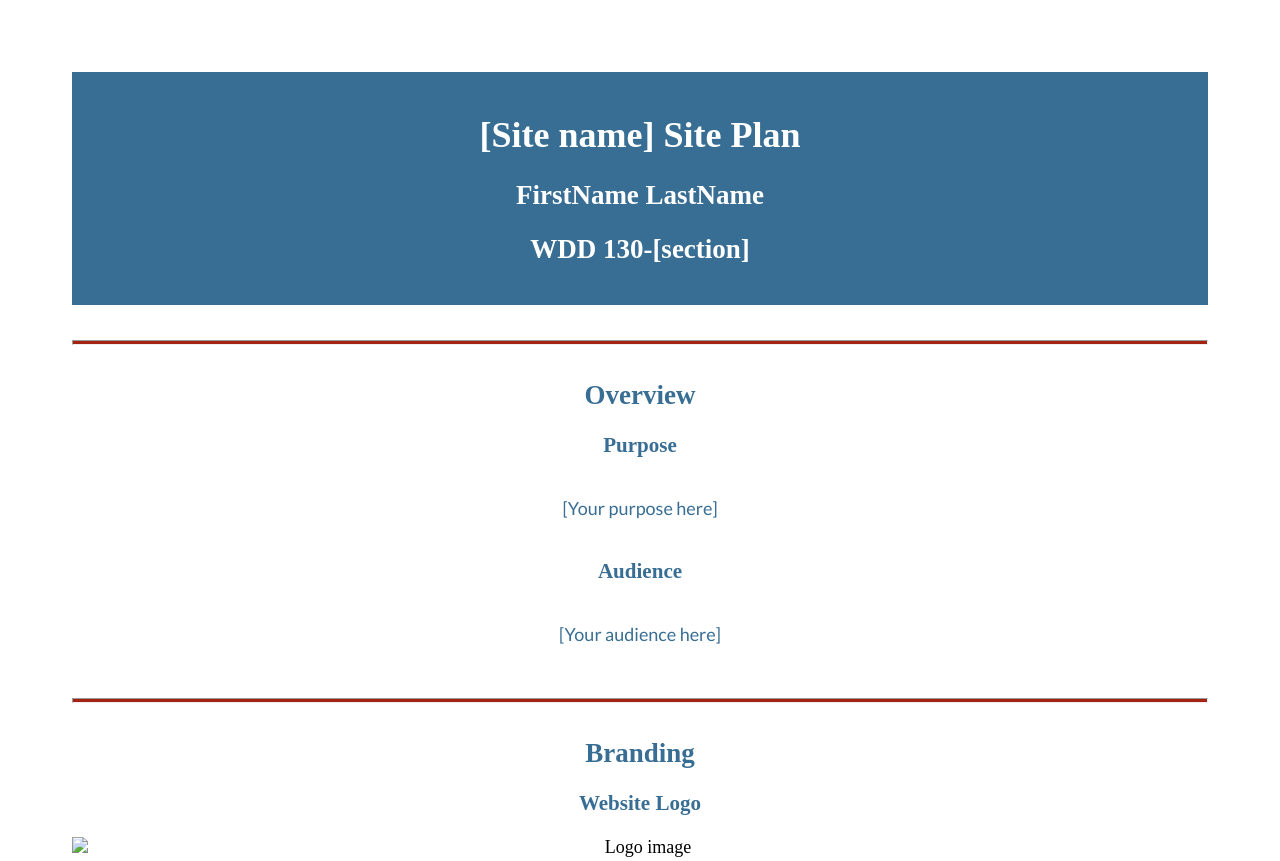
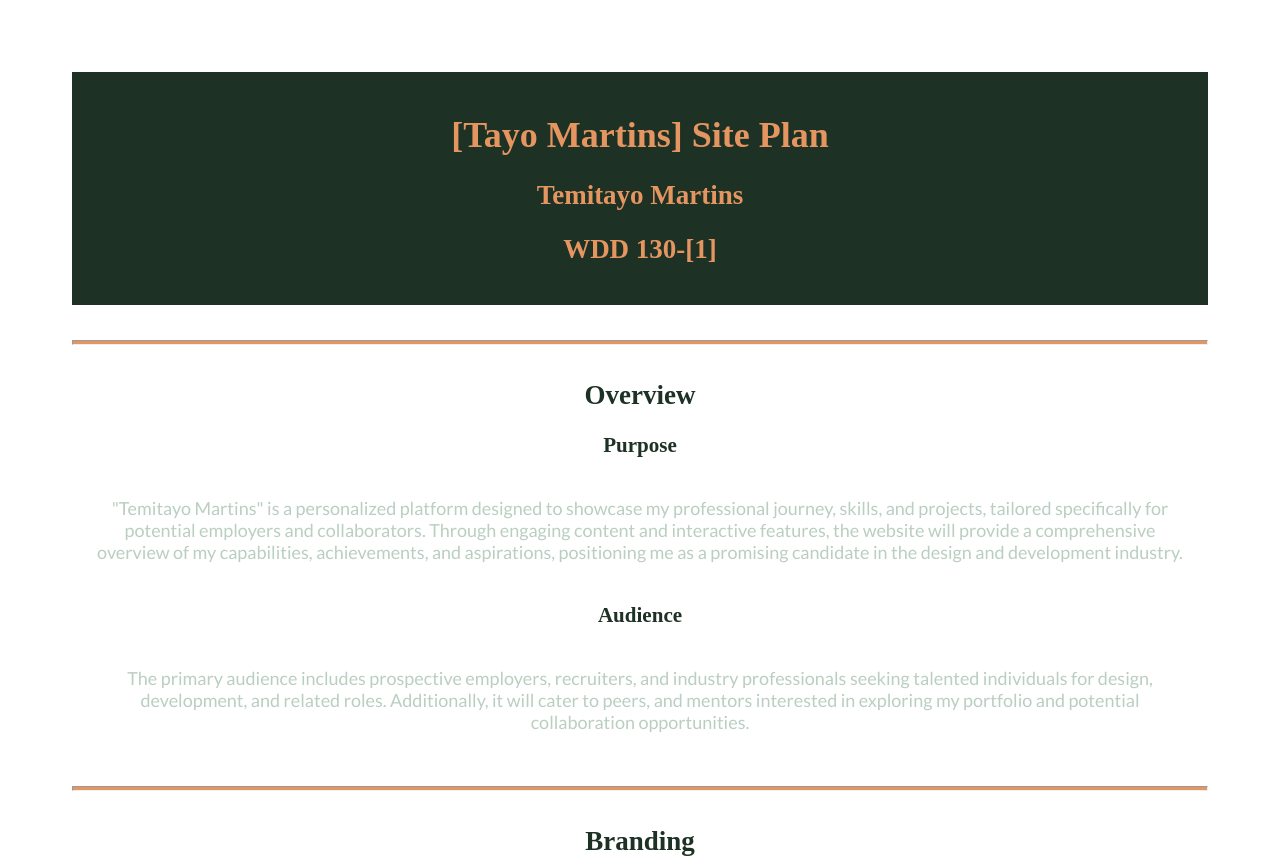
Before and after one commit to Tayoanalist/wdd130, a plain HTML site: page temitayomartins/site-plan.html in a window 1280 px wide. Shown: the top 861 px of the page. Drawn offline with Linux system fonts and the light colour scheme; a web font is replaced by a local one.

Commit message:
Portfolio

```diff
--- a/temitayomartins/site-plan.html
+++ b/temitayomartins/site-plan.html
@@ -10,9 +10,9 @@
 
   <body>
     <header>
-      <h1>[Site name] Site Plan</h1>
-      <h2>FirstName LastName</h2>
-      <h2>WDD 130-[section]</h2>
+      <h1>[Tayo Martins] Site Plan</h1>
+      <h2>Temitayo Martins</h2>
+      <h2>WDD 130-[1]</h2>
       <!-- In the header above, add the name or your site, your name and class number. For example if you are in section 3 you would put WDD 130.03 -->
     </header>
     <main>
@@ -21,17 +21,23 @@
       <hr>
       <h2>Overview</h2>
       <h3>Purpose</h3>
-      <p>[Your purpose here]</p>  <!-- change this -->
+      <p>"Temitayo Martins" is a personalized platform designed to showcase my professional journey, skills,
+        and projects, tailored specifically for potential employers and collaborators. Through engaging content
+        and interactive features, the website will provide a comprehensive overview of my capabilities,
+        achievements, and aspirations, positioning me as a promising candidate in the design and development
+        industry.</p>  <!-- change this -->
 
 
       <h3>Audience</h3>
-      <p>[Your audience here]</p>  <!-- change this -->
+      <p>The primary audience includes prospective employers, recruiters, and industry professionals seeking
+        talented individuals for design, development, and related roles. Additionally, it will cater to peers,
+        and mentors interested in exploring my portfolio and potential collaboration opportunities.</p>  <!-- change this -->
 
       <hr>
       <h2>Branding</h2>
       <h3>Website Logo</h3>
       <!-- Replace this with some sort of logo for your site.  A logo can be as simple as the name of your site in a nice font :) -->
-      <img src="#" alt="Logo image">
+      <img src="images/temitayo.jpg" alt="Logo image">
       <hr>
       <h2>
         Style Guide
@@ -45,9 +51,18 @@
       <!--  The colors you choose for a website are one of the most important decisions you will make. Follow the instructions on the activity in iLearn. You should have at least 2 colors but do not have to fill in all 4 if you do not need them.  -->
 
       <table class="colors">
-        <tr><th>Primary</th><th>Secondary</th><th>Accent 1</th><th>Accent 2</th></tr>
+        <tr>
+          <th>Primary</th>
+          <th>Secondary</th>
+          <th>Accent 1</th>
+          <th>Accent 2</th>
+        </tr>
         <!-- Switch to the site-plan.css file and change your colors there. -->
-        <tr><td class="primary"></td><td class="secondary"></td><td class="accent1"></td><td class="accent2"></td></tr>
+        <tr>
+          <td class="primary">#F6F4E8</td>
+          <td class="secondary">#BACEC1</td>
+          <td class="accent1">#E59560</td>
+          <td class="accent2">#1D3124</td></tr>
       </table>
 
       <!-- ------------------------Step 9------------------------------ -->
--- a/temitayomartins/styles/site-plan.css
+++ b/temitayomartins/styles/site-plan.css
@@ -5,25 +5,25 @@ Fonts are separated by a | */
 
 :root {
   /* change the values below to your colors from your palette */
-  --primary-color: #396E94   ;
-  --secondary-color: #E7C24F ;
-  --accent1-color: #A42212;
-  --accent2-color: white;
+  --primary-color: #F6F4E8   ;
+  --secondary-color: #BACEC1 ;
+  --accent1-color: #E59560;
+  --accent2-color: #1D3124;
 
   /* change the values below to your chosen font(s) */
   --heading-font: "IM Fell French Canon SC";
   --paragraph-font: Lato, Helvetica, sans-serif;
 
   /* these colors below should be chosen from among your palette colors above */
-  --headline-color-on-white: #396E94;  /* headlines on a white background */
-  --headline-color-on-color: white; /* headlines on a colored background */
-  --paragraph-color-on-white: #396E94; /* paragraph text on a white background */
-  --paragraph-color-on-color: white; /* paragraph text on a colored background */
-  --paragraph-background-color: #396E94  ;
-  --nav-link-color: #396E94;
-  --nav-background-color: #D4AC0D;
-  --nav-hover-link-color: white;
-  --nav-hover-background-color: #396E94;
+  --headline-color-on-white: #1D3124;  /* headlines on a white background */
+  --headline-color-on-color: #E59560; /* headlines on a colored background */
+  --paragraph-color-on-white: #BACEC1; /* paragraph text on a white background */
+  --paragraph-color-on-color: #F6F4E8; /* paragraph text on a colored background */
+  --paragraph-background-color: #1D3124  ;
+  --nav-link-color: #E59560;
+  --nav-background-color: #BACEC1;
+  --nav-hover-link-color: #F6F4E8;
+  --nav-hover-background-color: #1D3124;
 }
 
 
```
Also changed, not shown: temitayomartins/images/temitayo.jpg (added).
